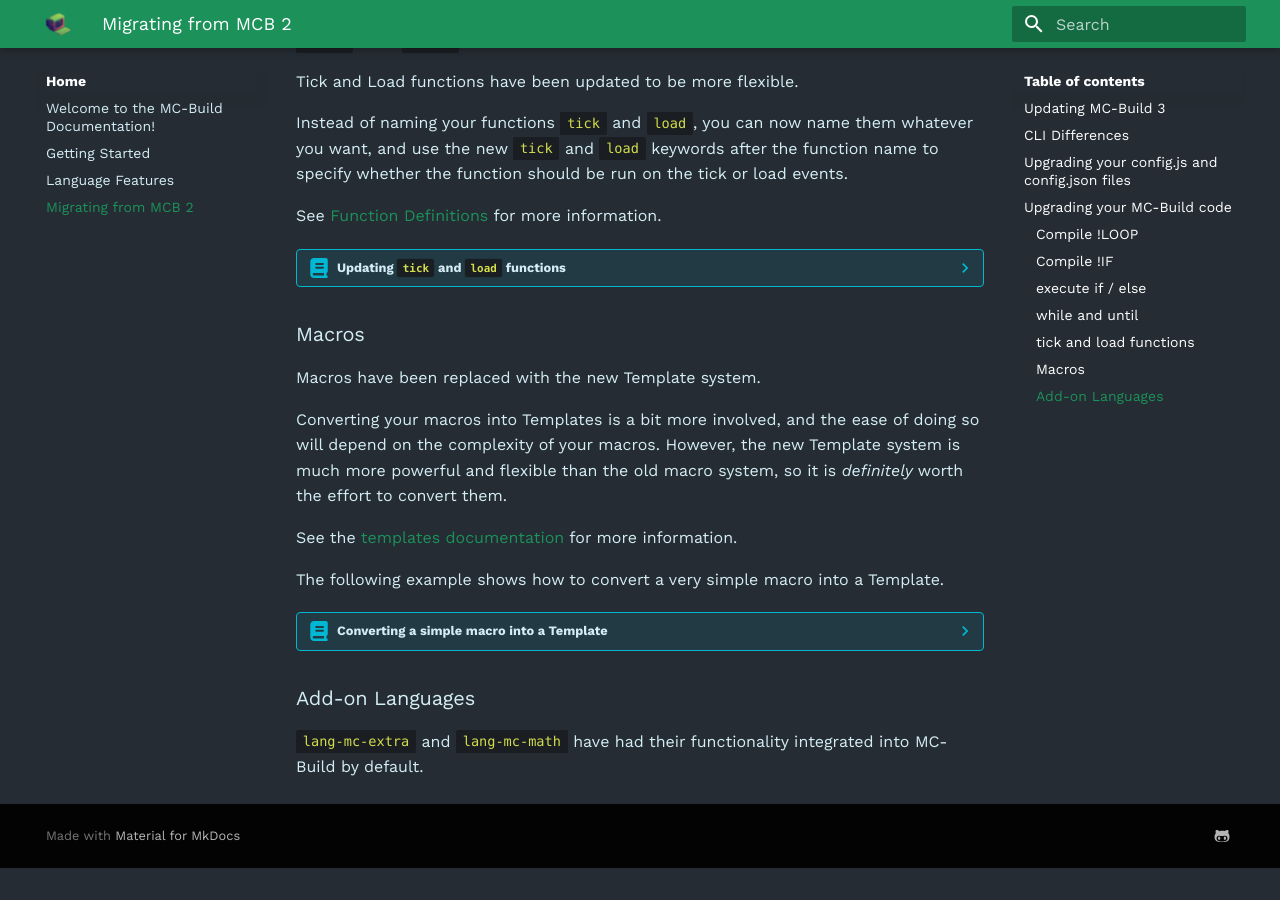
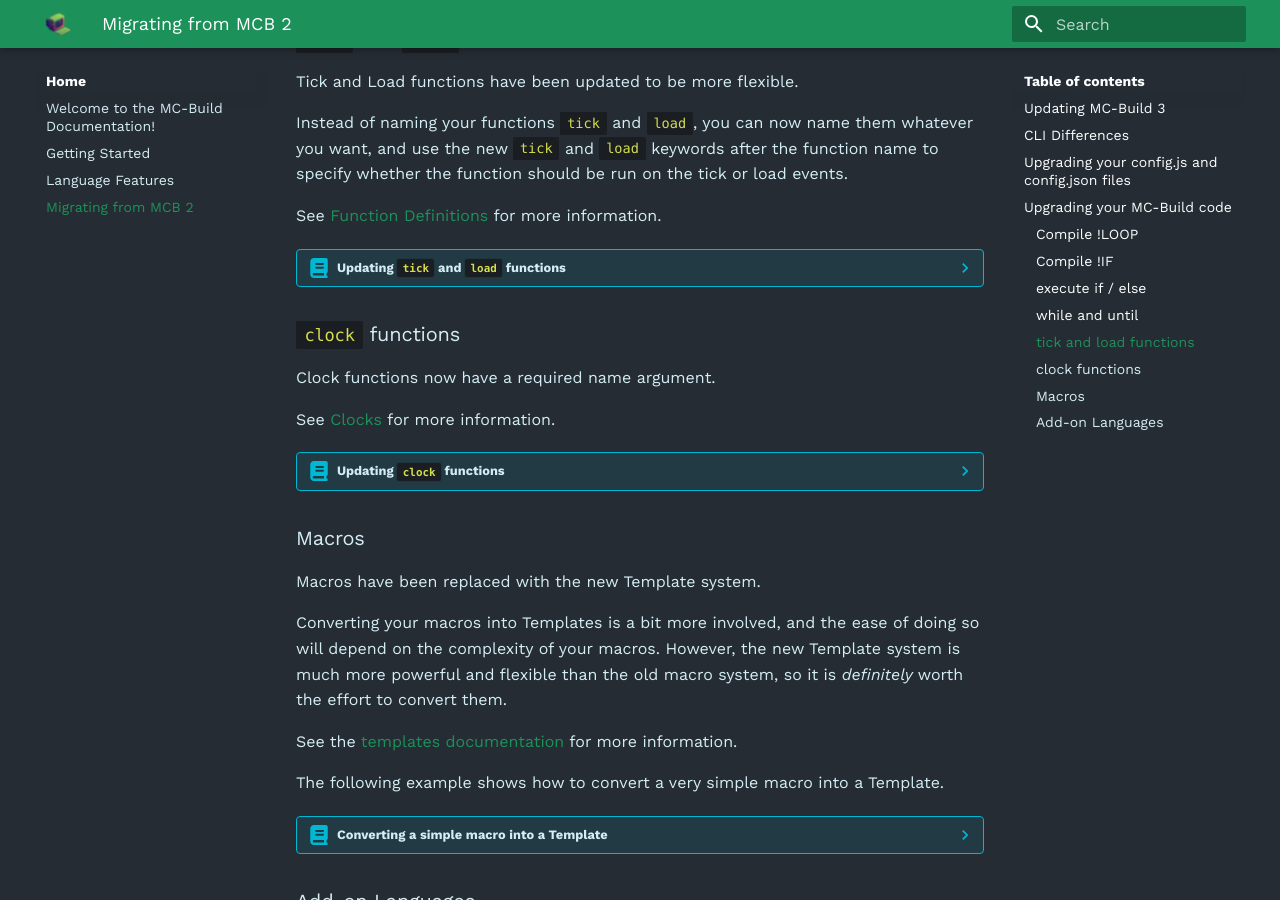
Before and after one commit to mc-build/mc-build.github.io, an MkDocs documentation site: the page built from docs/migrating-mcb-2-to-3.md, in a window 1280 px wide and 900 px high, scrolled down 2832 px. Built offline with MkDocs 1.6.1 and Material for MkDocs 9.7.7, drawn with Linux system fonts in a browser that asks for light colours; some web fonts are replaced; before the commit the page ends 3700 px from its top, so only the background shows below that.

Commit message:
Add new clock syntax to migration guide

````diff
--- a/docs/migrating-mcb-2-to-3.md
+++ b/docs/migrating-mcb-2-to-3.md
@@ -262,6 +262,26 @@
 	}
 	```
 
+### `clock` functions
+
+Clock functions now have a required name argument.
+
+See [Clocks](language-features/clocks.md) for more information.
+
+??? info "Updating `clock` functions"
+
+	```mcfunction title="Old"
+	clock 1s {
+		<...>
+	}
+	```
+
+	```mcfunction title="Updated"
+	clock my_clock 1s {
+		<...>
+	}
+	```
+
 ### Macros
 
 Macros have been replaced with the new Template system.
````
